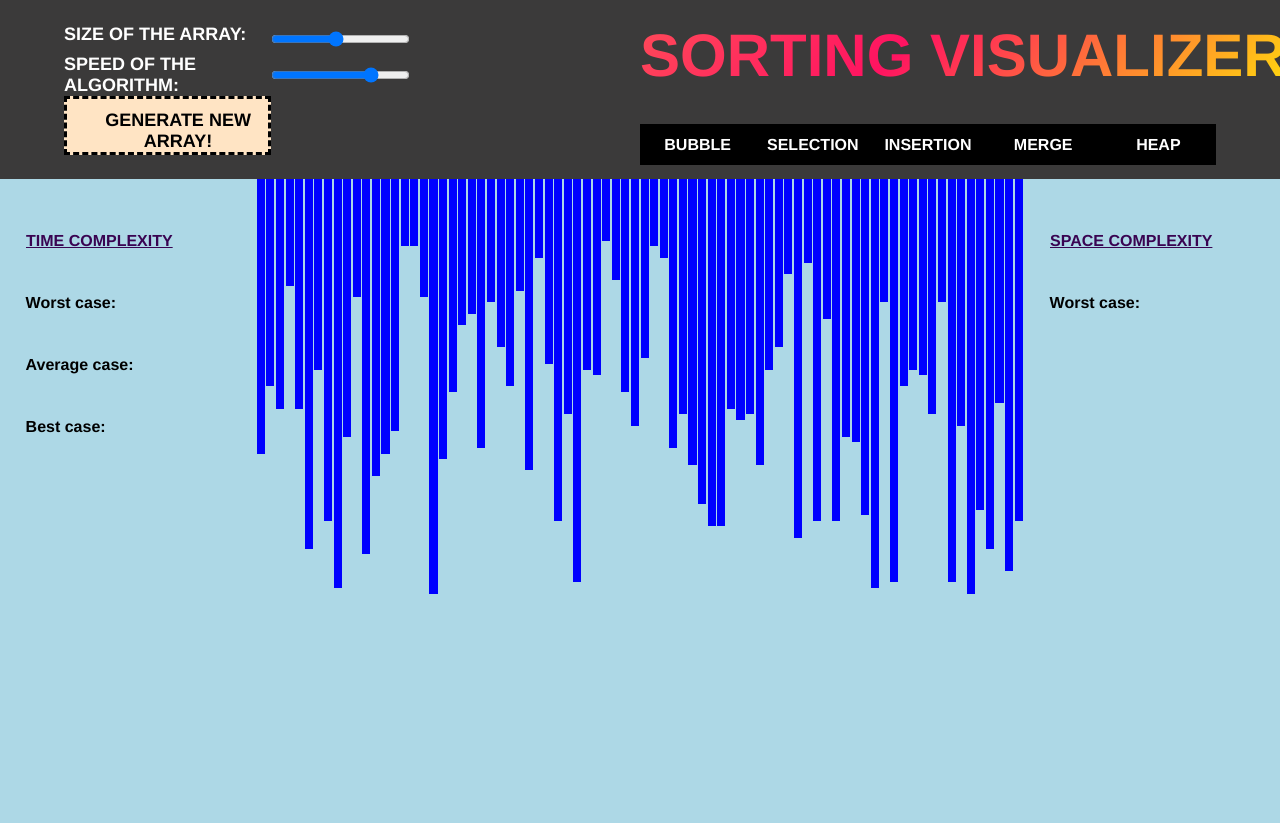
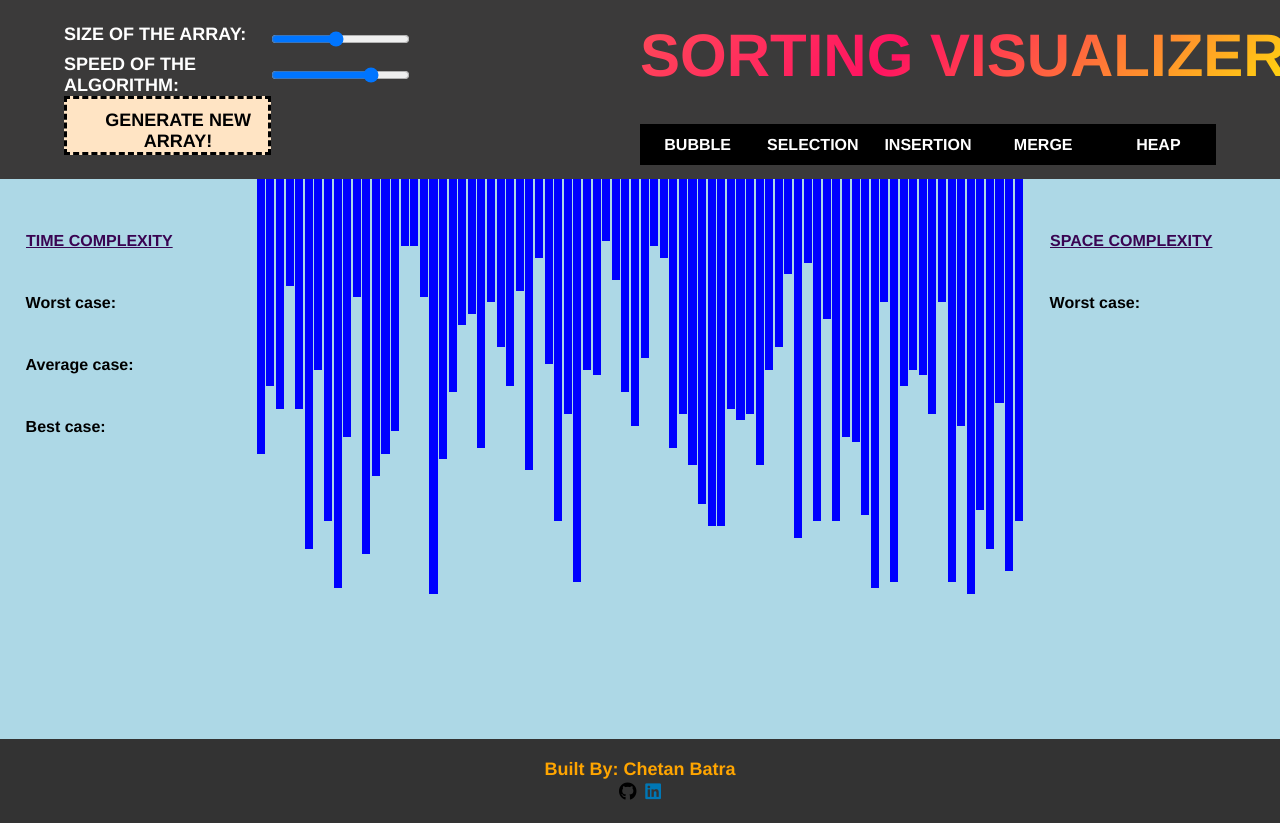
Before and after one commit to ChetanBatra72/Sorting, a plain HTML site: page index.html in a window 1280 px wide. Shown: the top 823 px of the page. Before the commit the page ends 800 px from the top, so only its background shows below. Drawn offline with Linux system fonts and the light colour scheme.

Commit message:
footer added

```diff
--- a/css/style.css
+++ b/css/style.css
@@ -216,3 +216,26 @@ section #Info_Cont2 h3 {
 .hide {
   display: none;
 }
+footer {
+  background-color: #333;
+  color: orange; /* White text on a dark background is a professional choice */
+  text-align: center;
+  padding: 20px;
+  text-transform:capitalize;
+}
+
+footer a {
+  text-decoration: none;
+  margin: 0 2px;
+  font-size: 20px; /* Adjust the size of the icons */
+}
+
+/* Color for the LinkedIn icon */
+footer a[href*="linkedin"] i {
+  color: #0077B5; /* LinkedIn blue color */
+}
+
+/* Color for the GitHub icon */
+footer a[href*="github"] i {
+  color: #000; /* Black color */
+}
--- a/index.html
+++ b/index.html
@@ -5,8 +5,8 @@
     <meta charset="UTF-8">
     <meta name="viewport" content="width=device-width, initial-scale=1.0">
     <title>Sorting Visualizer</title>
-
     <link rel="stylesheet" href="./css/style.css">
+    <link rel="stylesheet" href="https://cdnjs.cloudflare.com/ajax/libs/font-awesome/5.15.3/css/all.min.css">
 
 </head>
 <body>
@@ -86,7 +86,10 @@
     </section>
 
     <footer>
-
+        Built by: Chetan Batra
+        <br>
+        <a href="https://github.com/ChetanBatra72" target="_blank" rel="noopener noreferrer"><i class="fab fa-github"></i></a>
+        <a href="https://www.linkedin.com/in/chetan-batra-17b8731b7/" target="_blank" rel="noopener noreferrer"><i class="fab fa-linkedin"></i></a>
     </footer>
 
     <script src="./scripts/main.js"></script>
```
